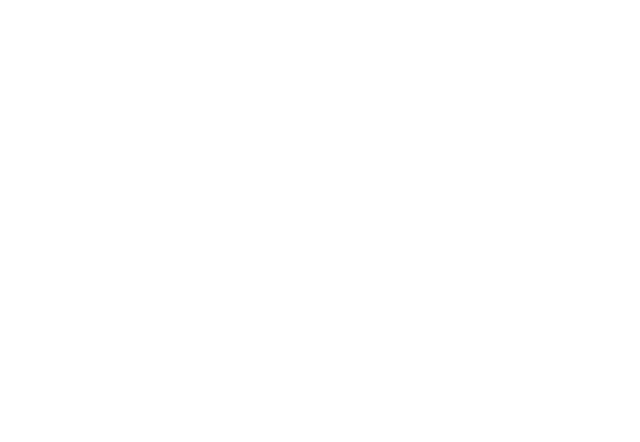
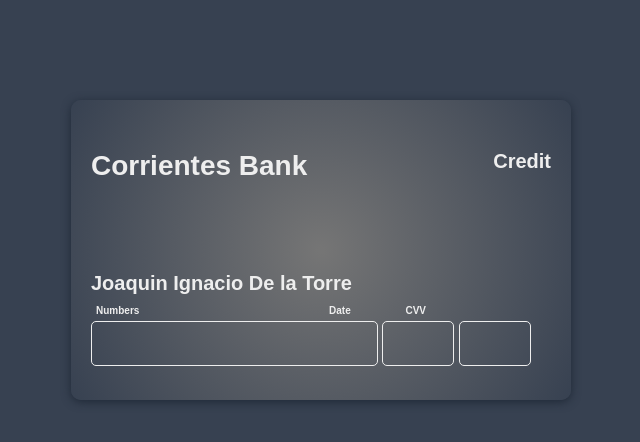
Before and after one commit to Joaquinidlt/mask, a plain HTML site: page index.html in a window 1280 px wide. Shown: the whole page, without its empty margins (319-959 px from the left). Drawn offline with Linux system fonts and the light colour scheme.

Commit message:
advances

```diff
--- a/index.html
+++ b/index.html
@@ -5,11 +5,29 @@
     <meta charset="UTF-8">
     <meta http-equiv="X-UA-Compatible" content="IE=edge">
     <meta name="viewport" content="width=device-width, initial-scale=1.0">
-    <title>Document</title>
+    <title>Mask</title>
+    <link rel="stylesheet" href="main.css">
 </head>
 
 <body>
-
+    <div id="app">
+        <div class="card">
+            <div class="name-company">
+                <div class="name">Corrientes Bank</div>
+                <div class="visa-master">Credit</div>
+            </div>
+            <div class="holder">Joaquin Ignacio De la Torre</div>
+            <div class="inputs-number">
+                <div class="number1">Numbers</div>
+                <div class="number2">Date</div>
+                <div class="number3">CVV</div>
+            </div>
+            <input type="text" id="inputCard">
+            <input type="text" id="inputDate">
+            <input type="text" id="inputCVV">
+        </div>
+    </div>
+    <script src="main.js"></script>
 </body>
 
 </html>
--- a/main.css
+++ b/main.css
@@ -0,0 +1,84 @@
+:root {
+    --dark: #374151;
+    --darker: #1F2937;
+    --darkest: #111827;
+    --gray: #6B7280;
+    --light: #EEE;
+    --light2: rgb(117, 117, 117);
+}
+
+body{
+    font-family: Arial, Helvetica, sans-serif;
+    background-color: var(--dark);
+}
+
+.card {
+    width: 500px;
+    height: 300px;
+    border-radius: 10px;
+    padding: 50px 20px 0 20px;
+    box-sizing: border-box;
+    background-color: var(--darkest);
+    background: radial-gradient(
+        circle,
+        var(--light2) 1%,
+        var(--dark) 100%
+    );
+    margin: 100px auto;
+    box-shadow: 0 2px 10px var(--darker);
+}
+
+.card input {
+    font-size: 20px;
+    padding: 10px;
+    border: solid 1px var(--light);
+    color: var(--light);
+    border-radius: 5px;
+    background-color: transparent;
+    margin: 5px 0;
+    outline: none;
+}
+
+.name-company {
+    display: flex;
+    justify-content: space-between;
+    font-size: 20px;
+    color: var(--light);
+    font-weight: bold;
+}
+.name {
+    font-size: 28px;
+}
+
+.holder {
+    color: var(--light);
+    font-weight: bold;
+    font-size: 20px;
+    padding-top: 90px;
+    padding-bottom: 10px;
+}
+
+.inputs-number {
+    display: flex;
+    justify-content: space-between;
+    font-size: 10px;
+    color: var(--light);
+    font-weight: bold;
+}
+.number1 {
+    padding-left: 5px;
+}
+.number2 {
+    padding-left: 135px;
+}
+.number3 {
+    padding-right: 125px;
+}
+
+.card #inputDate {
+    width: 50px;
+}
+
+.card #inputCVV {
+    width: 50px;
+}
--- a/main.js
+++ b/main.js
@@ -0,0 +1,56 @@
+const inputCard = document.querySelector('#inputCard');
+const inputDate = document.querySelector('#inputDate');
+const inputCVV = document.querySelector('#inputCVV');
+
+const maskNumber = '####-####-####-####';
+const maskDate = '##/##';
+const maskCVV = '###';
+
+let current = "";
+let cardNumber = []; // para cada uno de mis inputs voy a crear un arreglo, donde voy a almacenar los valores,
+let dateNumber = []; // luego esos valores voy a transformar y al final los muestro en mi input, es un paso intermedio.
+let cvvNumber = [];
+
+inputCard.addEventListener('keydown', (e) => {
+    if (e.key === 'Tab') {
+        return;
+    }
+
+    e.preventDefault(); // esta function me permite anular la funcionalidad nativa, de lo que pasaria si preciono la tecla keydown.
+    handleInput(maskNumber, e.key, cardNumber); // este va tener la mascara, me pide "maskNumber", tambien me pide la tecla que estoy presionando "e.key" y necesito el arreglo "cardNumber".
+    inputCard.value = cardNumber.join("");
+});
+
+inputDate.addEventListener('keydown', (e) => {
+    if (e.key === 'Tab') {
+        return;
+    }
+    e.preventDefault();
+    handleInput(maskDate, e.key, dateNumber);
+    inputDate.value = dateNumber.join("");
+});
+
+inputCVV.addEventListener('keydown', (e) => {
+    if (e.key === 'Tab') {
+        return;
+    }
+    e.preventDefault();
+    handleInput(maskCVV, e.key, cvvNumber);
+    inputCVV.value = cvvNumber.join("");
+});
+
+function handleInput(mask, key, arr) {
+    let numbers = ["0", "1", "2", "3", "4", "5", "6", "7", "8", "9"]; // con esto le digo a mi codigo que si no preciona alguno de estos numeros, no va a ser procesado.
+
+    if (key === 'Backspace' && arr.length > 0) { // si la tecla que estoy presionando es igual a la de retroceso y el arreglo que tengo como parametro tiene mas
+        arr.pop();                              // de un elemento dentro, entonces saco ese elemento
+        return;
+    }
+    if (numbers.includes(key) && arr.length + 1 <= mask.length) { // "numbers.includes(key)" va a validar si el valor de key (tecla que estamos presionando) esta dentro de numbers. "arr.length + 1 <= mask.length" en esta linea, preguntamos si el arreglo que tenemos sumado el elemento que vamos a agregar, es menor o igual al numeros de espacios de mask.
+        if (mask[arr.length] === "-" || mask[arr.length] === "/") {
+            arr.push(mask[arr.length], key);
+        } else {
+            arr.push(key);
+        }
+    }
+}
```
